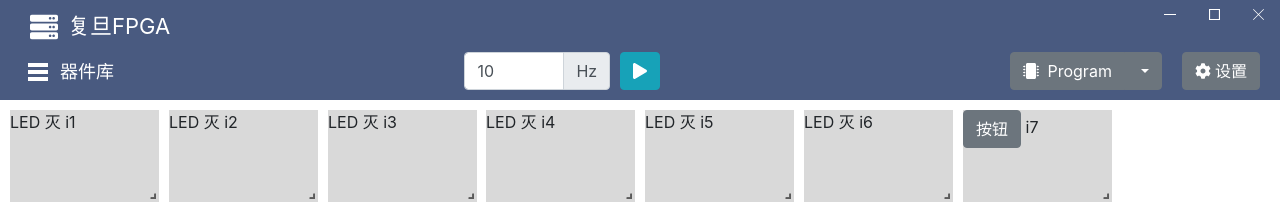
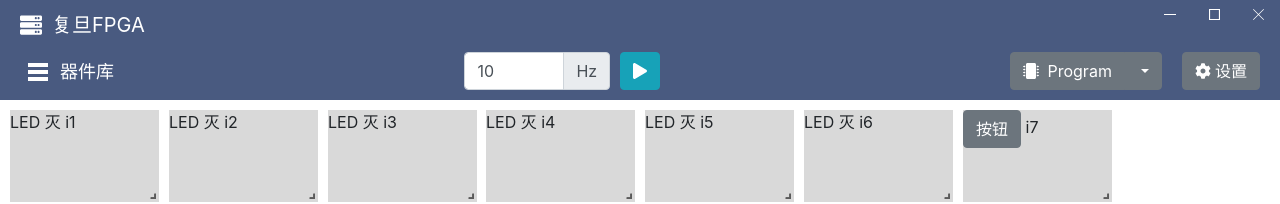
Before and after one commit to WangyuHello/Wonton, a React (Create React App) app in the folder FudanFPGA.CrossUI.Web/ClientApp/: page / in a window 1280 px wide. Shown: the top 204 px of the page. Built offline with nearby package versions, Linux system fonts and the light colour scheme.

Commit message:
添加Mac系统按钮支持

```diff
--- a/FudanFPGA.CrossUI.Web/ClientApp/src/components/Title.css
+++ b/FudanFPGA.CrossUI.Web/ClientApp/src/components/Title.css
@@ -33,7 +33,7 @@
 }
 
 .titleName {
-    font-size: 22px;
+    font-size: 20px;
     color: white;
     margin-left: 10px;
 }
--- a/FudanFPGA.CrossUI.Web/ClientApp/src/components/Title.js
+++ b/FudanFPGA.CrossUI.Web/ClientApp/src/components/Title.js
@@ -156,6 +156,17 @@ export class Title extends Component {
         const response = await fetch('/api/window/minimize');
     }
 
+    systemButtons = <div className="clickTitle">
+                              <a className="btn btn-min" href="#" onClick={this.ClickMin}>
+                                  <img src={minimize} />
+                              </a>
+                              <a className="btn btn-max" href="#" onClick={this.ClickMaxRestore}>
+                                  <img src={maximize} />
+                              </a>
+                              <a className="btn btn-close" href="#" onClick={this.ClickClose}>
+                                  <img src={close} />
+                              </a>
+                          </div>;
 
     render() {
 
@@ -163,25 +174,23 @@ export class Title extends Component {
         const runHz = this.state.runHz === 0 ? "" : this.state.runHz;
         const bitf = this.state.bitfile == "" ? "未指定Bit文件" : this.state.bitfile;
 
+        let isMac = false; //如果再MacOS上，要添加红绿灯按钮
+        if (isElectron()) {
+            isMac = (process.platform === 'darwin');
+        }
+
+        let titleLeftMargin = isMac ? "120px" : "20px";
 
         return (
             <div className="titleBar">
                 <div className="myTitle">
-                    <div style={{display: 'flex', alignItems:'center' ,marginLeft: '30px', marginTop: '10px'}}>
-                        <FontAwesomeIcon style={{width:'28px', height:'28px', color: 'white'}} icon={faServer}/>
+                    <div style={{ display: 'flex', alignItems: 'center', marginLeft: titleLeftMargin, marginTop: '10px'}}>
+                        <FontAwesomeIcon style={{width:'22px', height:'22px', color: 'white'}} icon={faServer}/>
                         <div className="titleName">复旦FPGA</div>
                     </div>
-                    <div className="clickTitle">
-                        <a className="btn btn-min" href="#" onClick={this.ClickMin}>
-                            <img src={minimize} />
-                        </a>
-                        <a className="btn btn-max" href="#" onClick={this.ClickMaxRestore}>
-                            <img src={maximize} />
-                        </a>
-                        <a className="btn btn-close" href="#" onClick={this.ClickClose}>
-                            <img src={close} />
-                        </a>
-                    </div>
+
+                    {isMac ? <div /> : this.systemButtons}
+
                 </div>
                 <div className="navMenu">
                     <div style={{display: "flex", alignItems: 'stretch'}}>
```
Also changed, not shown: 1 other file (tests, documents, lock files or other folders).
